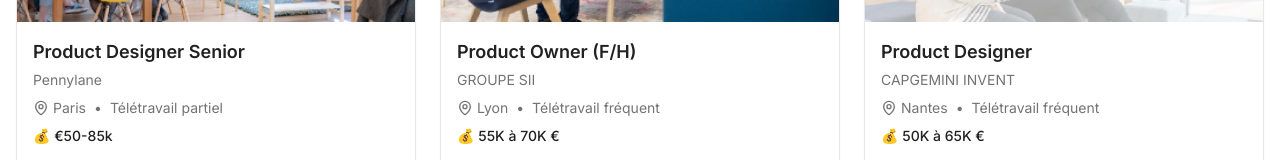
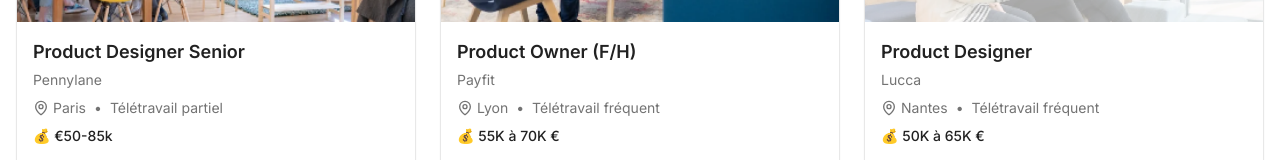
Before and after one commit to IvandeMurard/prototype-wttj, a React (Vite) app: page /jobs in a window 1280 px wide. Shown: the part 522-682 px from the top of the page. Built offline with nearby package versions, Linux system fonts and the light colour scheme.

Commit message:
Update Jobs.tsx

```diff
--- a/src/pages/Jobs.tsx
+++ b/src/pages/Jobs.tsx
@@ -36,7 +36,7 @@ const Jobs = () => {
     {
       id: 2,
       title: "Product Owner (F/H)",
-      company: "GROUPE SII",
+      company: "Payfit",
       location: "Lyon",
       type: "Télétravail fréquent",
       salary: "55K à 70K €",
@@ -48,7 +48,7 @@ const Jobs = () => {
     {
       id: 3,
       title: "Product Designer",
-      company: "CAPGEMINI INVENT",
+      company: "Lucca",
       location: "Nantes",
       type: "Télétravail fréquent",
       salary: "50K à 65K €",
```
